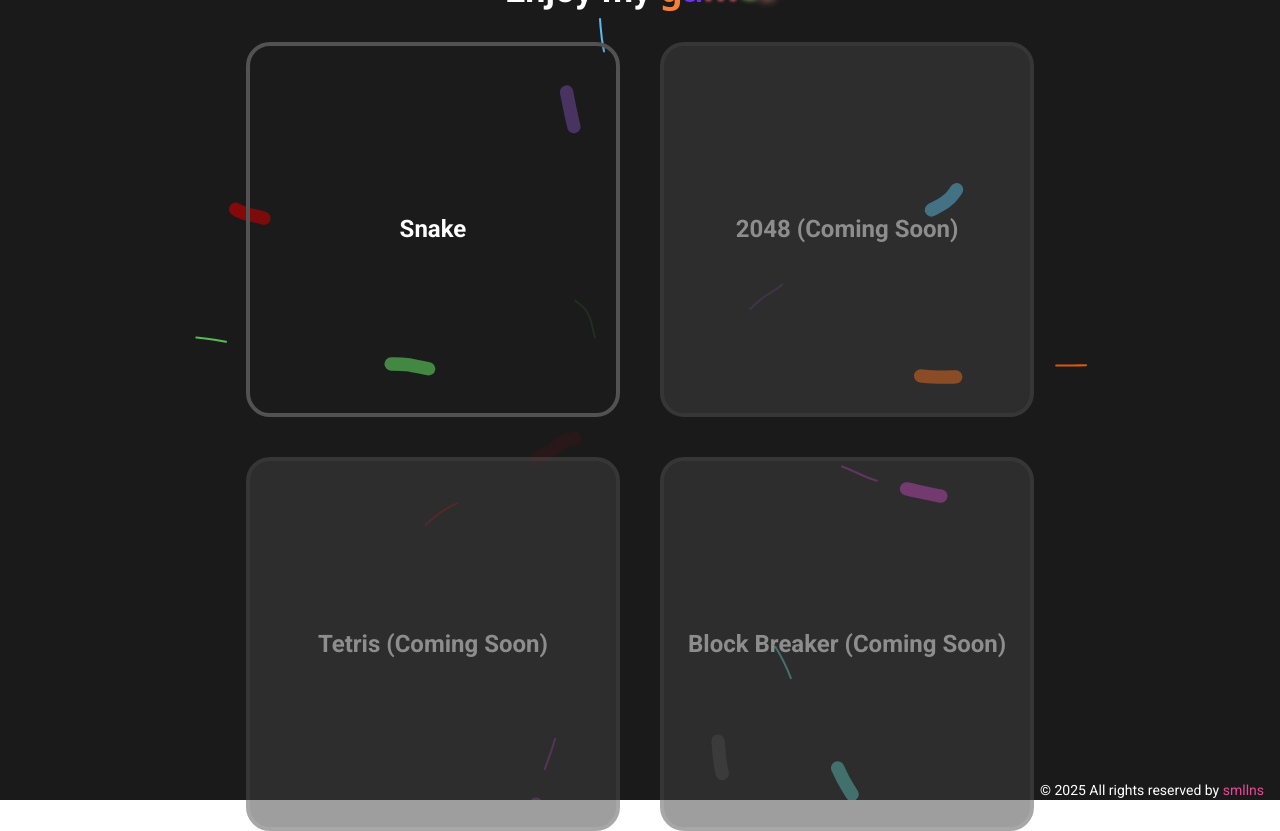
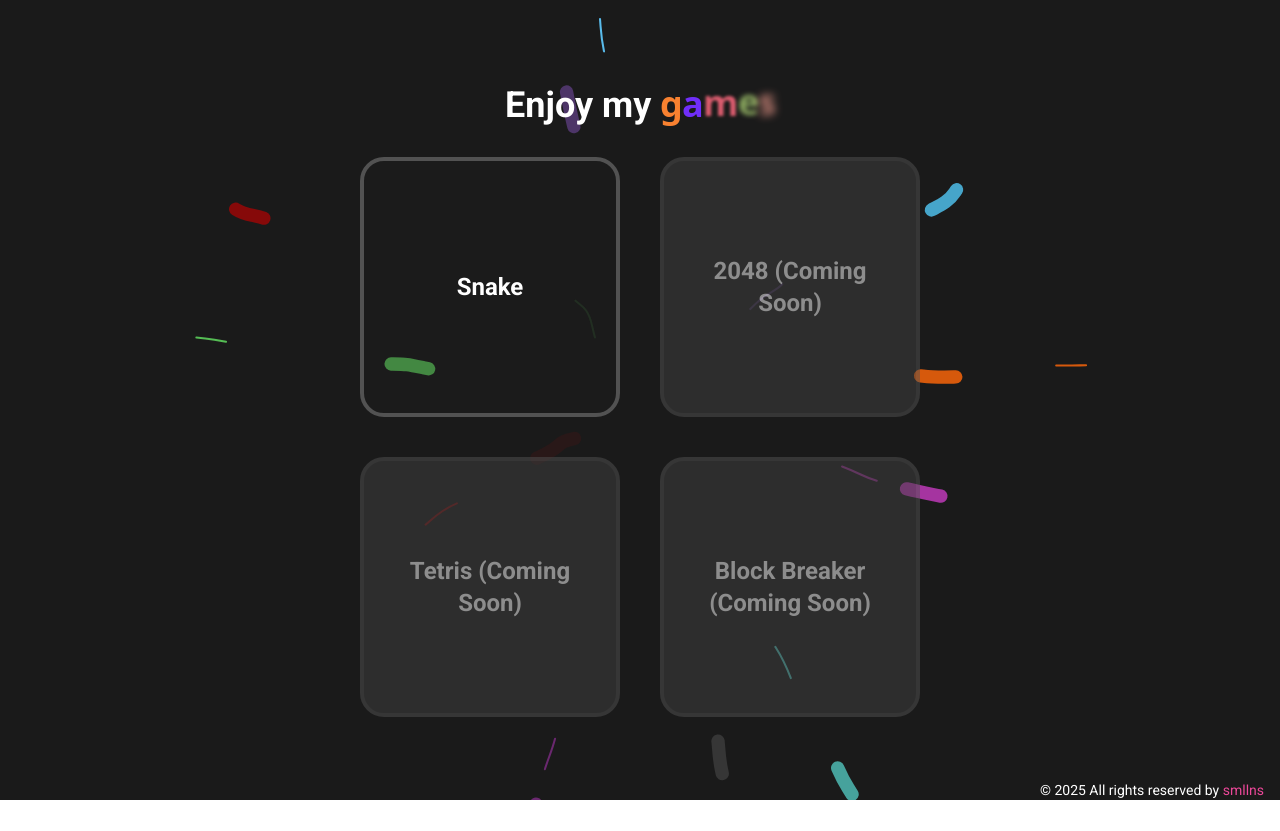
Before and after one commit to smllns/SmllnsGames, a Next.js app: page / in a window 1280 px wide. After the commit the page ends 800 px from the top, so only its background shows below. Built offline with nearby package versions, Linux system fonts and the light colour scheme.

Commit message:
Fix: limit grid size and improve clickability

```diff
--- a/src/app/page.tsx
+++ b/src/app/page.tsx
@@ -17,18 +17,15 @@ export default function Home() {
         <h1 className='text-4xl font-bold mb-8 z-40'>
           Enjoy my <ColourfulText text='games' />
         </h1>
-        <div className='grid grid-cols-2 gap-4 sm:gap-6 md:gap-10 w-full aspect-square'>
-          {games.map((game) => (
-            <div
+        <div className='grid grid-cols-2 gap-4 sm:gap-6 md:gap-10 w-full aspect-square max-h-[70vh]'>
+          {games.map((game) =>
+            game.isReady ? (
+              <Link
                 key={game.slug}
-              className={`relative flex items-center justify-center w-full aspect-square rounded-xl border-neutral-600 border-4 p-4 md:rounded-3xl md:p-6 ${
-                game.isReady
-                  ? 'bg-neutral-800/10 hover:bg-neutral-500/20 transition-all duration-500'
-                  : 'bg-neutral-700 cursor-not-allowed opacity-50'
-              }`}
+                href={`/game/${game.slug}`}
+                className='w-full'
               >
-              {game.isReady ? (
-                <Link href={`/game/${game.slug}`}>
+                <div className='relative flex items-center justify-center w-full aspect-square rounded-xl border-neutral-600 border-4 p-4 md:rounded-3xl md:p-6 bg-neutral-800/10 hover:bg-neutral-500/20 transition-all duration-500'>
                   <GlowingEffect
                     spread={40}
                     glow={true}
@@ -40,14 +37,19 @@ export default function Home() {
                   <p className='text-2xl font-semibold text-center'>
                     {game.name}
                   </p>
+                </div>
               </Link>
             ) : (
-                <div className='text-2xl font-semibold text-center'>
+              <div
+                key={game.slug}
+                className='relative flex items-center justify-center w-full aspect-square rounded-xl border-neutral-600 border-4 p-4 md:rounded-3xl md:p-6 bg-neutral-700 cursor-not-allowed opacity-50'
+              >
+                <p className='text-2xl font-semibold text-center'>
                   {game.name} (Coming Soon)
+                </p>
               </div>
+            )
           )}
-            </div>
-          ))}
         </div>
       </main>
     </BackgroundLines>
```
Lines whose indentation alone changed are shown as unchanged.
